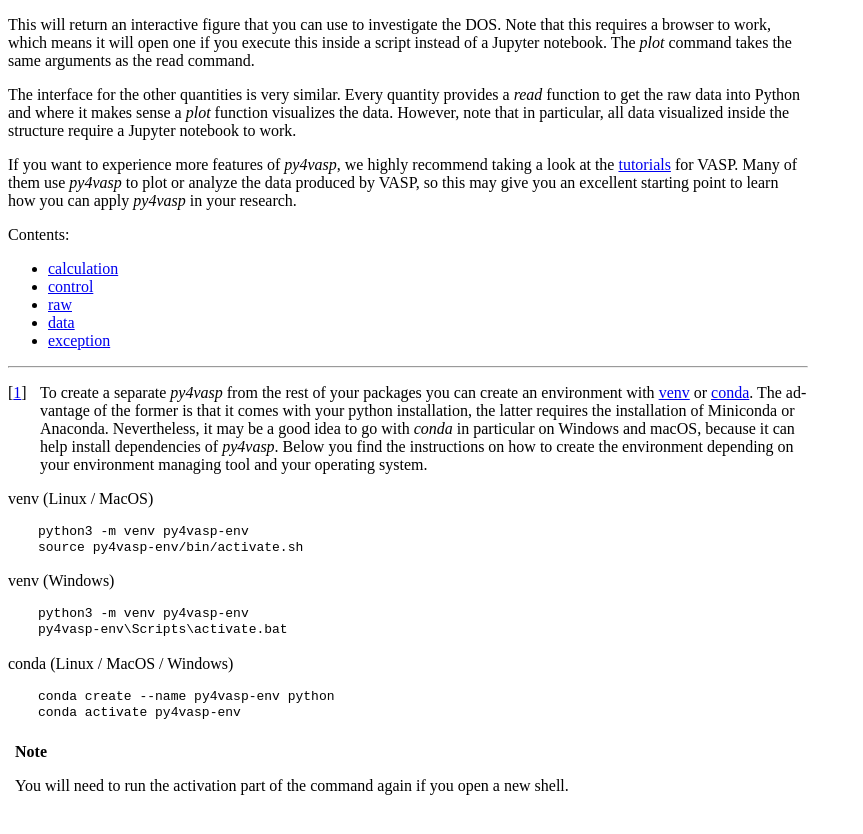
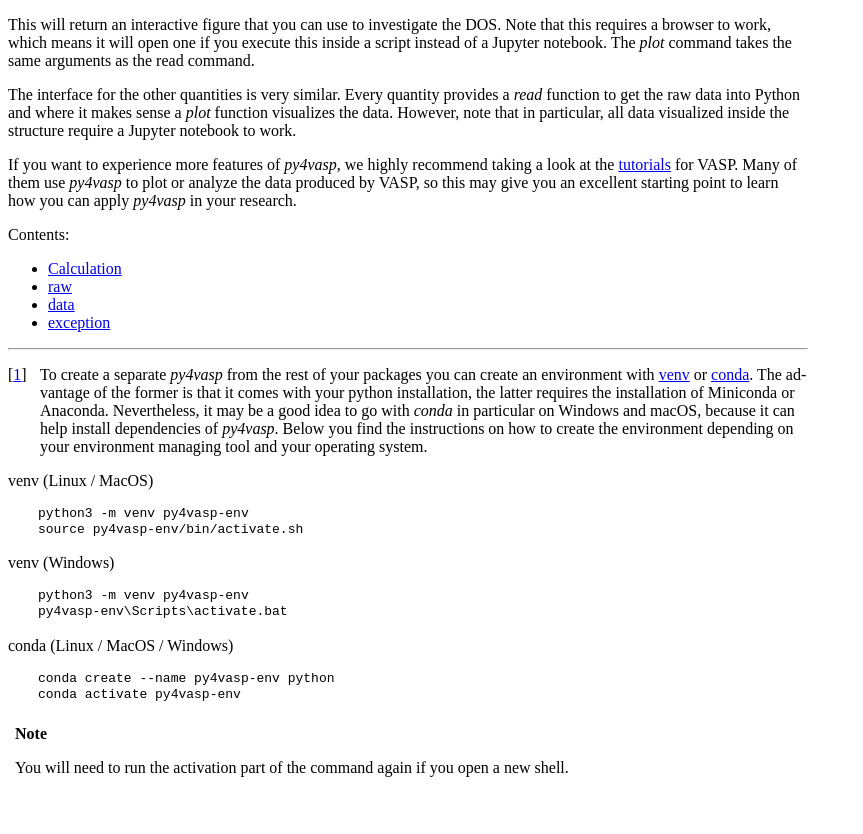
Before and after one commit to vasp-dev/py4vasp, a Sphinx documentation site: the page built from docs/index.rst, in a window 1280 px wide and 900 px high, scrolled down 1394 px. Shown: the top 834 px of the window, without its empty margins (0-863 px from the left). Built offline with Sphinx 7.4.7, drawn with Linux system fonts in a browser that asks for light colours.

```diff
--- a/docs/calculation.rst
+++ b/docs/Calculation.rst
@@ -1,4 +1,4 @@
-calculation
+Calculation
 ===========
 
 .. autoclass:: py4vasp.Calculation
--- a/docs/convert.yaml
+++ b/docs/convert.yaml
@@ -1,7 +1,7 @@
 latest:
     - dirhtml
     - Calculation:
-        - dirhtml/calculation
+        - dirhtml/Calculation
     - raw:
         - dirhtml/raw
         - dirhtml/api/py4vasp.raw.*
--- a/docs/index.rst
+++ b/docs/index.rst
@@ -123,8 +123,7 @@ how you can apply *py4vasp* in your research.
    :maxdepth: 1
    :caption: Contents:
 
-   calculation
-   control
+   Calculation
    raw
    data
    exception
```
Also changed, not shown: 1 other file.
